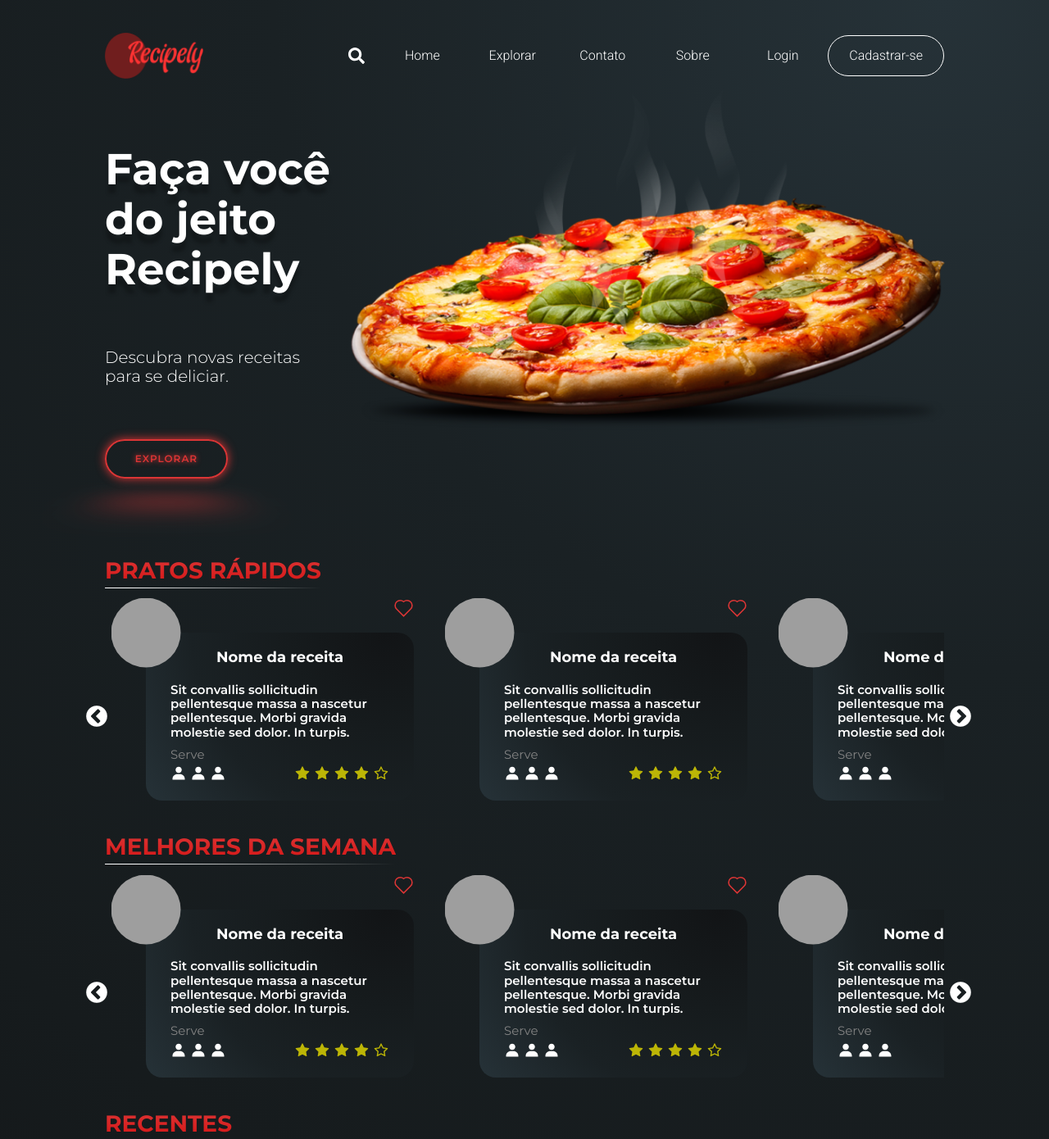
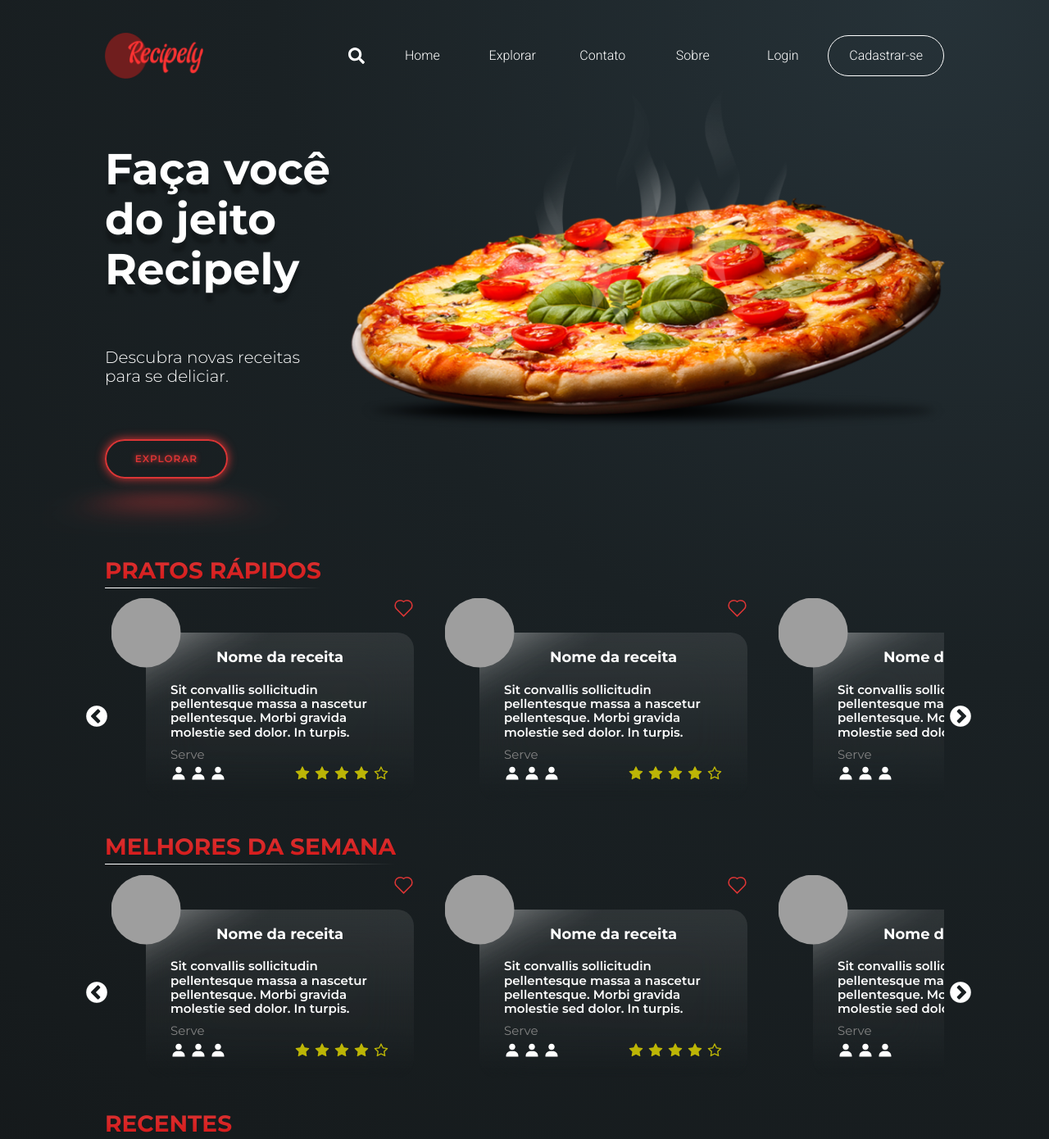
Before and after one commit to GabrielEVT/RecipelyWebsiteReceitas, a PHP site: page /index.php in a window 1280 px wide. Shown: the top 1390 px of the page at 82% size. Run offline with PHP 8.4, Linux system fonts and the light colour scheme; some web fonts are replaced; grey boxes are pictures that could not be loaded.

Commit message:
Alteração na estilização dos cards das receitas

```diff
--- a/Site/sass/components/_card-receita.scss
+++ b/Site/sass/components/_card-receita.scss
@@ -24,6 +24,7 @@
             justify-content: space-between;
             align-items: flex-start;
             width: 100%;
+            z-index: 1;
             & .container-img {
                 transform: translateX(-50%);
                 width: 85px;
@@ -38,16 +39,23 @@
             }
         }
         &__conteudo {
+
+            // background: rgb(38,50,56);
+            // background: radial-gradient(circle at 90% 0%,
+            // rgba(18,20,22,1),
+            // rgba(22,27,29,1),
+            // rgba(26,33,36,1),
+            // rgba(38,50,56,1));
+
+            background: linear-gradient(to top, transparent, rgba(255, 255, 255, 0.1));
+            backdrop-filter: blur(30px);
+
             padding: 20px 30px;
-            background: rgb(38,50,56);
-            background: radial-gradient(circle at 90% 0%,
-            rgba(18,20,22,1),
-            rgba(22,27,29,1),
-            rgba(26,33,36,1),
-            rgba(38,50,56,1));
             border-radius: 20px;
             font-family: 'Montserrat', sans-serif, arial;
             font-size: 1.5rem;
+            position: relative;
+            overflow: hidden;
             &__titulo {
                 font-size: 1.8rem;
                 text-align: center;
@@ -72,6 +80,23 @@
                     align-self: flex-end;
                 }
             }
+            &:before {
+                content: '';
+                position: absolute;
+                height: 200px;
+                width: 140px;
+                background: linear-gradient(to right, #fff, transparent);
+                // backdrop-filter: blur(25px);
+                filter: blur(20px);
+                opacity: 0.9;
+                top: -120px;
+                left: -50px;
+                transform: rotate(60deg);
+                transition: 0.5s ease;
+            }
+            &:hover:before {
+                filter: blur(10px);
+            }
         }
         &:hover{
             transform: scale(1.016);
```
Also changed, not shown: Site/css/style.css.
